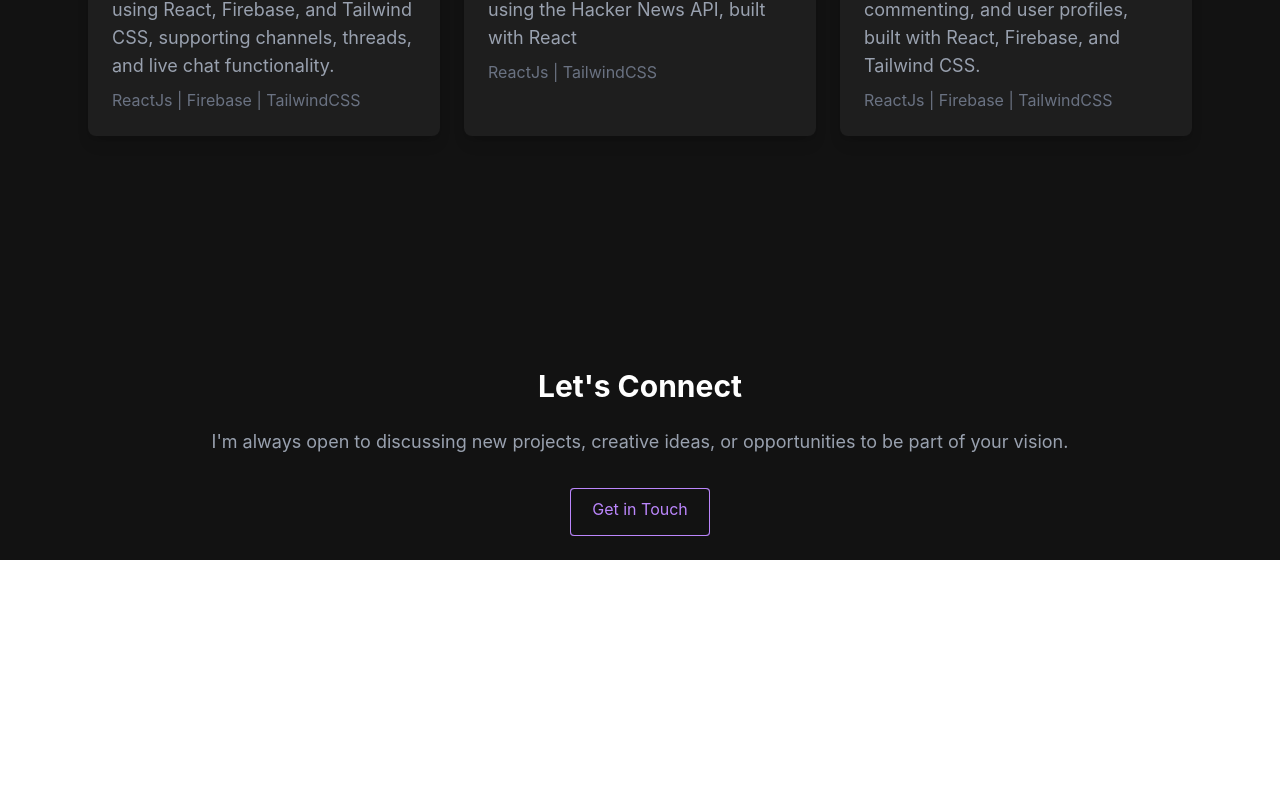
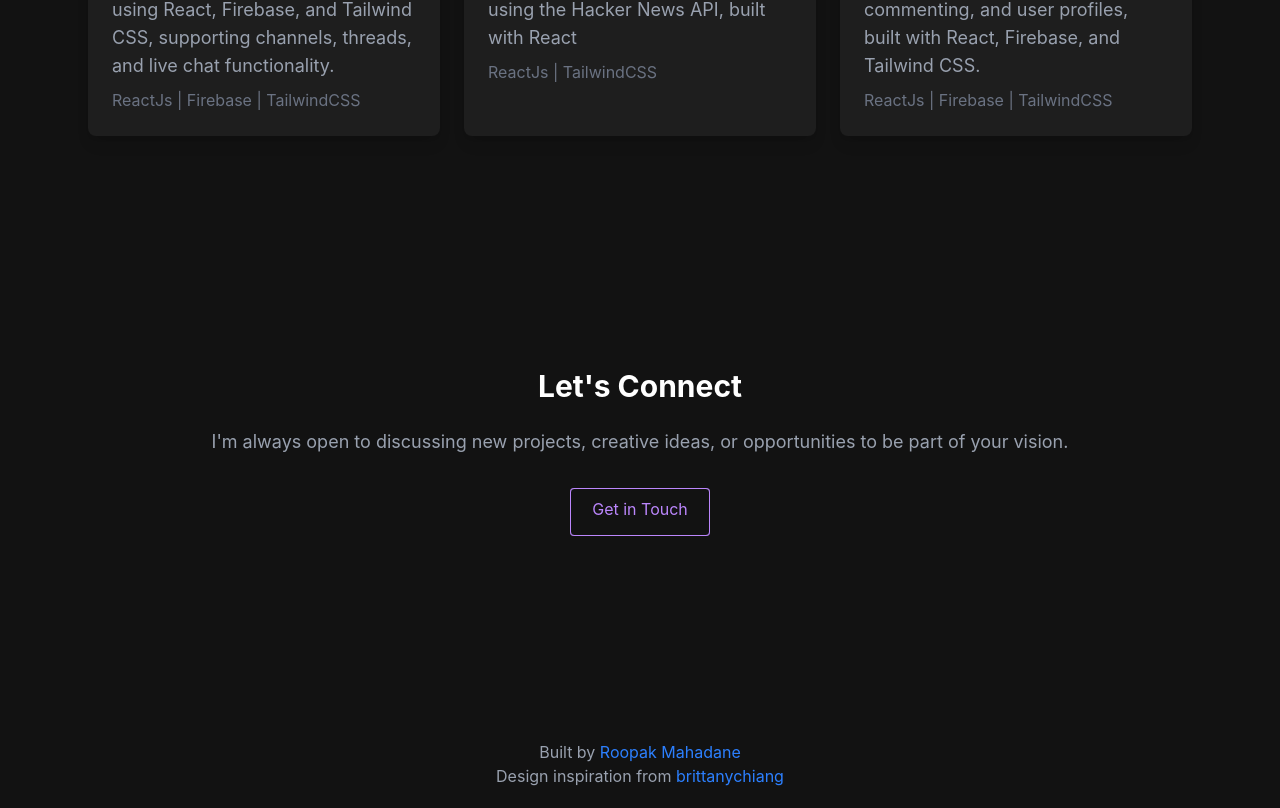
Before and after one commit to roopakmahadane/Portfolio, a React (Vite) app: page / in a window 1280 px wide. Shown: the part 3832-4640 px from the top of the page. Before the commit the page ends 4392 px from the top, so only its background shows below. Built offline with nearby package versions, Linux system fonts and the light colour scheme.

Commit message:
Added footer

```diff
--- /dev/null
+++ b/src/components/Footer.jsx
@@ -0,0 +1,8 @@
+export default function Footer(){
+return (
+    <div className="flex flex-col items-center justify-center bg-[#121212] text-white p-5 font-inter  mt-40">
+        <p className=" text-gray-400">Built by <a target="_blank" className="text-blue-500" href="https://github.com/roopakmahadane">Roopak Mahadane</a>  </p>
+        <p className="text-gray-400">Design inspiration from  <a target="_blank" className="text-blue-500" href="https://brittanychiang.com/">brittanychiang</a></p>
+    </div>
+)
+}
--- a/src/components/Home.jsx
+++ b/src/components/Home.jsx
@@ -5,16 +5,18 @@ import AboutMe from "./AboutMe";
 import Projects from "./Projects";
 import MoreProjects from "./MoreProjects";
 import Connect from "./Connect";
+import Footer from "./Footer";
 
 export default function Home() {
   return (
-    <div className="bg-[#121212]  font-inter text-[##ffffff]">
+    <div className="bg-[#121212]  font-inter text-[#ffffff]">
       <Header />
         <Cover className="min-h-screen"/>
         <AboutMe />
         <Projects />
         <MoreProjects />
         <Connect />
+        <Footer />
     </div>
   );
 }
```
